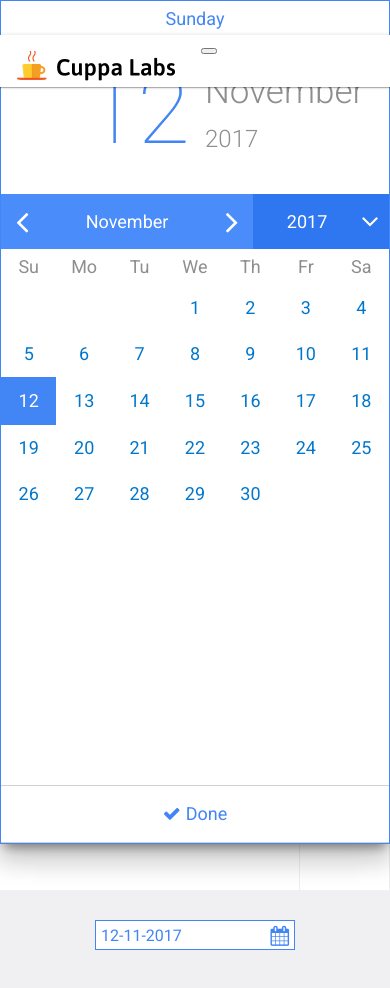
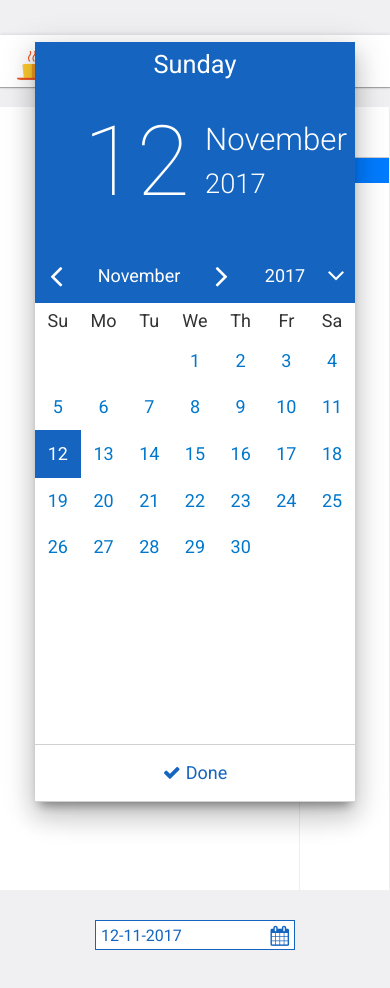
Before and after one commit to CuppaLabs/angular2-datetimepicker, an Angular app: page /#/datepicker in a window 390 px wide. Shown: the top 988 px of the page. Built offline with nearby package versions, Linux system fonts and the light colour scheme.

Commit message:
mobile CSS fixes

```diff
--- a/package.json
+++ b/package.json
@@ -1,6 +1,6 @@
 {
   "name": "angular2-datetimepicker",
-  "version": "1.0.0",
+  "version": "1.1.0",
   "description": "Angular 2 or 4 datetime picker component",
   "keywords": [
     "angular2 datepicker",
--- a/src/app/angular2-datetimepicker/datepicker.component.scss
+++ b/src/app/angular2-datetimepicker/datepicker.component.scss
@@ -1,4 +1,8 @@
 @import url('https://fonts.googleapis.com/css?family=Roboto:100,300,400,500,700');
+
+$base-color: #1565c0;
+$secondary-color: #ffffff;
+
 body{
     font-family: 'Roboto',sans-serif;
 }
@@ -15,13 +19,14 @@ body{
     text-align: center;
 }
 .calendar-header{
-    color: #8e8e8e;
+    color: #333;
+    background: #fff;
 }
 .wc-date-container{
     float: left;
     width: 100%;
     height: 30px;
-    border: 1px solid #4285f4;
+    border: 1px solid $base-color;
     margin-bottom: 1px;
     font-size: 16px;
     padding: 5px;
@@ -31,12 +36,12 @@ body{
     line-height: 20px;
 }
 .wc-date-container > span{
-    color: #4285f4;
+    color: $base-color;
 }
 .wc-date-container > i{
     float: right;
     font-size: 20px;
-    color: #4285f4;
+    color: $base-color;
 }
 .winkel-calendar{
     position: relative;
@@ -48,14 +53,17 @@ body{
     perspective: 1000px;
     float: left;
     background: #fff;
-    border: 1px solid #4285f4;
+    background: $secondary-color;
     position: fixed;
-    width: 100%;
-    top: 0px;
-    left: 0px;
-    z-index: 9999;
+    width: 90%;
+    top: 5%;
+    left: 50%;
+    z-index: 9999999;
     overflow: hidden;
-    height: 100%;
+    height: 90%;
+    max-width: 320px;
+    transition: all .5s linear;
+    transform: translateX(-50%);
 }
 .wc-banner{
     /* background: #3ce5ed; */
@@ -63,21 +71,21 @@ body{
     width: 100%;
     margin-bottom: 5px;
     font-size: 54px;
-    /*background: #4285f4;*/
+    background: $base-color;
 }
 .wc-day-row{
     padding: 5px 0px;
     /*background: rgba(0, 0, 0, 0.09);*/
-    color: #4285f4;
+    color: $secondary-color;
     width: 100%;
     float: left;
-    font-size: 18px;
+    font-size: 3vh;
     text-align: center;
 }
 .wc-date-row{
     display: inline-block;
-    font-size: 82px;
-    color: #4285f4;
+    font-size: 25vw;
+    color: $secondary-color;
     padding: 5px;
     width: 50%;
     float: left;
@@ -86,8 +94,8 @@ body{
 }
 .wc-month-row{
 	padding: 25px 0px 0px 0px;
-    font-size: 35px;
-    color: #8e8e8e;
+    font-size: 8vw;
+    color: $secondary-color;
     width: 100%;
     float: left;
 }
@@ -105,11 +113,11 @@ body{
 }
 .wc-year-row{
 	text-align: left;
-    color: #8e8e8e;
-    font-size: 24px;
+    color: $secondary-color;
+    font-size: 7vw;
     float: left;
     width: 100%;
-    padding: 5px 0px 0px 0px;
+    padding: 2px 0px 0px 0px;
 }
 .timepicker-true .wc-year-row{
     font-size: 20px;
@@ -150,7 +158,7 @@ body{
     text-align: left;
 }
 .wc-time-sec{
-    color: #4285f4;
+    color: $base-color;
     text-align: center;
     padding: 0px 10px 10px;
     float: left;
@@ -176,7 +184,7 @@ body{
     z-index: 1;
     top: 40px;
     padding: 35px;
-    border-top: 1px solid #4285f4;
+    border-top: 1px solid $base-color;
 }
 .time-view-btn {
     text-align: center;
@@ -188,10 +196,10 @@ body{
 .button{
     width: 100%;
     padding: 10px;
-    background: #4285f4;
+    background: $base-color;
     color: #fff;
     margin: 0px auto;
-    border: 1px solid #4285f4;
+    border: 1px solid $base-color;
     border-radius: 3px;
 }
 .button-sm{
@@ -203,7 +211,7 @@ body{
     margin: 0px auto;
     display: inline-block;
     padding: 5px 0px 0px 0px;
-    color: #4285f4;
+    color: $base-color;
     font-weight: 300;
 }
 .time-view .time-divider{
@@ -221,7 +229,7 @@ body{
     font-weight: 300;
     padding: 0px 10px;
     text-align: center;
-    color: #4285f4;
+    color: $base-color;
 }
 .inc-btn, .dec-btn {
     font-size: 14px;
@@ -266,8 +274,8 @@ body{
     float: left;
     width: 65%;
     padding: 10px 0px 10px;
-    color: #fff;
-    background: #4a8cf9;
+    color: $secondary-color;
+    background: $base-color;
 }
 .banner-true > .wc-details{
     padding: 10px 0px 10px;
@@ -312,7 +320,7 @@ body{
     padding: 15px;
     border-bottom: 1px solid #d1d1d1;
     float: left;
-    color: #4285f4;
+    color: $base-color;
     font-size: 18px;
     border-top: 1px solid #d1d1d1;
     text-align: center;
@@ -324,19 +332,19 @@ body{
     width: 50%;
     float: left;
     padding: 10px;
-    color: #4285f4;
+    color: $base-color;
     font-size: 20px;
 }
 .cal-util > .ok:hover, .cal-util > .cancel:hover{
     box-shadow: inset 0px 0px 20px #ccc;
 }
 .today > span{
-	border: 1px solid #4285f4;
+	border: 1px solid $base-color;
     background: none;
 }
 .selected-day > span{
 	/*background: #3ce5ed;*/
-    background: #4285f4;
+    background: $base-color;
     color: #fff;
 }
 .calendar-header{
@@ -347,7 +355,7 @@ body{
 	cursor: pointer;
 }
 .calendar-day:hover > span{
-	background: #4285f4;
+	background: $base-color;
     color: #fff;
 }
 .winkel-calendar table{
@@ -410,13 +418,13 @@ body{
     float: right;
 }
 .current-month, .current-year{
-    color: #4285f4;
+    color: $base-color;
 }
 .years-view > span{
     width: 33.3333%;
 }
 .months-view > span:hover, .years-list-view > span:hover{
-    color: #4285f4;
+    color: $base-color;
 }
 .banner-true{
     padding-top: 0px !important;
@@ -481,8 +489,8 @@ body{
     float: left;
     line-height: 55px;
     font-size: 18px;
-    background: #2f77f0;
-    color: #fff;
+    color: $secondary-color;
+    background: $base-color;
 }
 .year-title i{
     float: right;
@@ -492,7 +500,6 @@ body{
 
 @media (min-width: 365px) and (max-width: 767px){
     .wc-date-row{
-        font-size: 96px;
     }
     .timepicker-true .wc-date-row {
         width: 54%;
@@ -567,7 +574,7 @@ body{
         top: 31px;
         height: auto;
         left: 0;
-        border: 1px solid #4285f4;
+        transform: translateX(0);
     }
     .wc-day-row{
         padding: 5px 0px;
@@ -681,17 +688,17 @@ body{
     display: inline-flex;
 }
 .cuppa-btn-group > .active{
-    background: #4285f4 !important;
+    background: $base-color !important;
     color: #fff !important;
 }
 .cuppa-btn-group > .button{
-    border: 1px solid #4285f4;
+    border: 1px solid $base-color;
     background: #fff;
     border-radius: 3px;
     float: left;
     margin: 0px;
     align-items: initial;
-    color: #4285f4;
+    color: $base-color;
     width: auto;
     padding: 5px 10px;
 }
```
Also changed, not shown: 3 other files (tests, documents, lock files or other folders).
